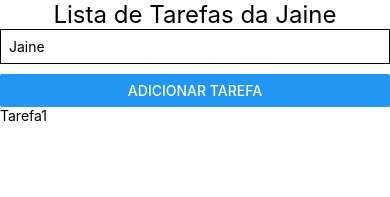
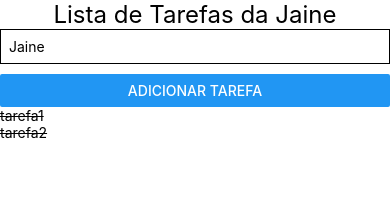
Before and after one commit to jaine-kiefer/to-do-list, a React Native app: screen / in a window 390 px wide. Shown: the top 197 px of the page. Built offline with nearby package versions, Linux system fonts and the light colour scheme.

Commit message:
lista de itens

```diff
--- a/App.js
+++ b/App.js
@@ -1,7 +1,7 @@
 import { useState } from 'react';
 import { StatusBar } from 'expo-status-bar';
 import { StyleSheet, Text, View, TextInput, Button } from 'react-native';
-import { ItemDaLista } from './src/component/ItemDaLista';
+import { Lista } from './src/component/Lista';
 
 
 export default function App() {
@@ -21,7 +21,7 @@ export default function App() {
         <Button title='Adicionar tarefa'/>
       </View>
 
-      <ItemDaLista titulo={"Tarefa1"} estado={false}/>
+      <Lista/>
 
     </View>
   );
--- /dev/null
+++ b/src/component/Lista.js
@@ -0,0 +1,13 @@
+import { View } from "react-native";
+import { ItemDaLista } from "./ItemDaLista";
+
+export function Lista () {
+    const itens = [{titulo: "tarefa1", estado: true}, {titulo: "tarefa2", estado: true}]
+    return (
+        <View>
+            {itens.map((item) => (
+                <ItemDaLista {...item}/>
+            ))}
+        </View>
+    )
+}
```
